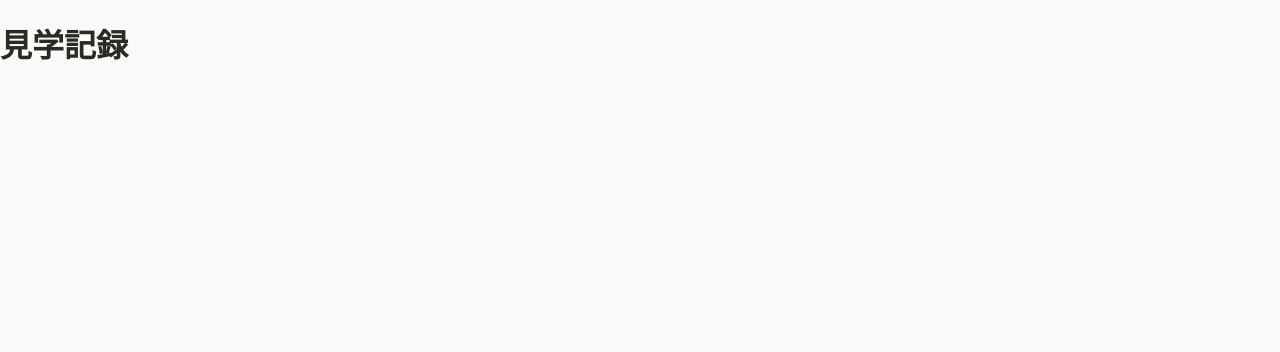
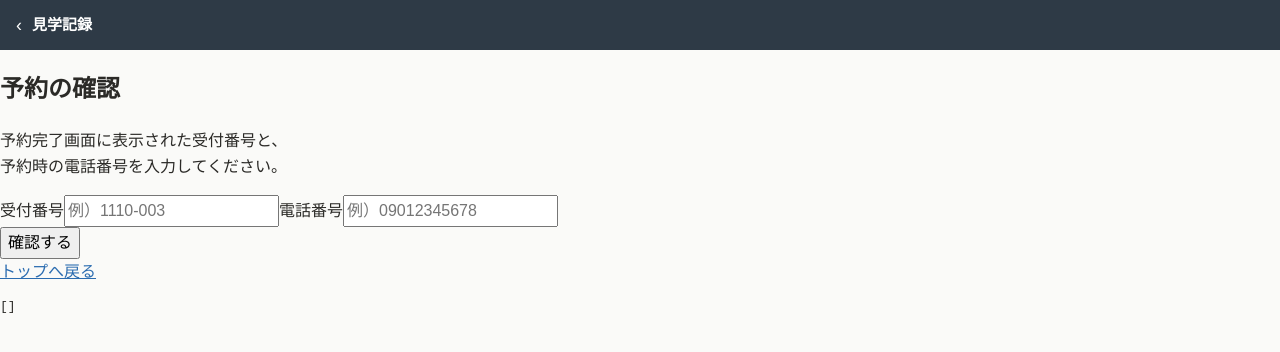
Before and after one commit to yuuuu02030-glitch/iemiru_app, a React app in the folder frontend/: page /visit-record in a window 1280 px wide. Shown: the top 352 px of the page. Built offline with nearby package versions, Linux system fonts and the light colour scheme; the HTML template or start-up script is replaced by a standard one.

Commit message:
見学記録画面実装

```diff
--- a/frontend/src/pages/ReserveCompletePage.module.css
+++ b/frontend/src/pages/ReserveCompletePage.module.css
@@ -1,4 +1,3 @@
-/* ===== 全体 ===== */
 .main {
   max-width: 480px;
   margin: 0 auto;
@@ -9,7 +8,6 @@
   gap: 14px;
 }
 
-/* ===== チェックマーク ===== */
 .checkIcon {
   width: 56px;
   height: 56px;
@@ -29,7 +27,6 @@
   font-size: 18px;
 }
 
-/* ===== 受付番号の箱（④ カード） ===== */
 .receptionBox {
   background: #f1f0ed;
   border: 1px solid var(--border);
@@ -55,7 +52,6 @@
   font-size: 14px;
 }
 
-/* ===== 注意書き ===== */
 .note {
   margin: 0;
   background: #f1f0ed;
@@ -66,7 +62,6 @@
   text-align: left;
 }
 
-/* ===== トップへ戻る ===== */
 .backLink {
   align-self: flex-start;
   font-size: 13px;
--- a/frontend/src/pages/ReservePage.module.css
+++ b/frontend/src/pages/ReservePage.module.css
@@ -83,7 +83,7 @@
 }
 
 .houseCard input {
-  accent-color: var(--orange);
+  accent-color: rgb(224 106 16 / 0.5);
 }
 
 .sectionHead {
--- a/frontend/src/pages/VisitRecordPage.jsx
+++ b/frontend/src/pages/VisitRecordPage.jsx
@@ -1,5 +1,194 @@
+import { useState } from "react";
+import { Link } from "react-router";
+import CustomerHeader from "../components/CustomerHeader";
+
 function VisitRecordPage() {
-  return <h1>見学記録</h1>;
+  const [form, setForm] = useState({
+    receptionNo: "",
+    phone: "",
+  });
+  const [result, setResult] = useState(null);
+  const [errors, setErrors] = useState({});
+  const [records, setRecords] = useState([]);
+  const [message, setMessage] = useState("");
+  const [submitting, setSubmitting] = useState(false);
+
+  const handleChange = (e) => {
+    const { name, value } = e.target;
+    setForm({ ...form, [name]: value });
+  };
+
+  const handleSubmit = async (e) => {
+    e.preventDefault();
+
+    if (submitting) return;
+
+    setSubmitting(true);
+    setMessage("");
+    setErrors({});
+
+    const body = {
+      receptionNo: form.receptionNo || null,
+      phone: form.phone || null,
+    };
+
+    try {
+      const res = await fetch("/api/visit-records/verify", {
+        method: "POST",
+        headers: { "Content-Type": "application/json" },
+        body: JSON.stringify(body),
+      });
+      const data = await res.json();
+
+      if (res.ok) {
+        setResult(data);
+        setRecords(data.records);
+      } else {
+        setMessage(data.message);
+        setErrors(data.errors || {});
+      }
+    } catch {
+      setMessage("通信に失敗しました。時間をおいてもう一度お試しください");
+    } finally {
+      setSubmitting(false);
+    }
+  };
+
+  const handleSave = async (e) => {
+    e.preventDefault();
+
+    if (submitting) return;
+
+    setSubmitting(true);
+    setMessage("");
+    setErrors({});
+
+    const body = {
+      receptionNo: form.receptionNo,
+      phone: form.phone,
+      records: records.map((r) => ({
+        houseId: r.houseId,
+        visited: r.visited,
+        favorite: r.favorite,
+      })),
+    };
+
+    try {
+      const res = await fetch("/api/visit-records", {
+        method: "PUT",
+        headers: { "Content-Type": "application/json" },
+        body: JSON.stringify(body),
+      });
+      const data = await res.json();
+
+      if (res.ok) {
+        setMessage(data.message);
+      } else {
+        setMessage(data.message);
+        setErrors(data.errors || {});
+      }
+    } catch {
+      setMessage("通信に失敗しました。時間をおいてもう一度お試しください");
+    } finally {
+      setSubmitting(false);
+    }
+  };
+
+  const toggleRecord = (houseId, key) => {
+    setRecords(
+      records.map((r) =>
+        r.houseId === houseId ? { ...r, [key]: !r[key] } : r,
+      ),
+    );
+  };
+
+  return (
+    <>
+      <CustomerHeader title={"見学記録"} backTo={"/"} />
+
+      <main>
+        {result ? (
+          <form onSubmit={handleSave}>
+            <section>
+              <h2>{result.name}様の見学記録</h2>
+              <p>見た棟と、気に入った棟にチェックしてください。</p>
+              {errors.records && <p>{errors.records}</p>}
+              {records.map((record) => (
+                <div key={record.houseId}>
+                  <p>
+                    No.{record.houseId} {record.companyName}
+                  </p>
+                  <label>
+                    <input
+                      type="checkbox"
+                      checked={record.visited}
+                      onChange={() => toggleRecord(record.houseId, "visited")}
+                    />
+                    見た
+                  </label>
+                  <label>
+                    <input
+                      type="checkbox"
+                      checked={record.favorite}
+                      onChange={() => toggleRecord(record.houseId, "favorite")}
+                    />
+                    気に入った
+                  </label>
+                </div>
+              ))}
+            </section>
+
+            <button type="submit" disabled={submitting}>
+              {submitting ? "送信中..." : "登録する"}
+            </button>
+          </form>
+        ) : (
+          <form onSubmit={handleSubmit}>
+            <section>
+              <h2>予約の確認</h2>
+              <p>
+                予約完了画面に表示された受付番号と、
+                <br />
+                予約時の電話番号を入力してください。
+              </p>
+
+              <label>
+                受付番号
+                {errors.receptionNo && <p>{errors.receptionNo}</p>}
+                <input
+                  type="text"
+                  name="receptionNo"
+                  value={form.receptionNo}
+                  onChange={handleChange}
+                  placeholder="例）1110-003"
+                />
+              </label>
+
+              <label>
+                電話番号
+                {errors.phone && <p>{errors.phone}</p>}
+                <input
+                  type="tel"
+                  name="phone"
+                  value={form.phone}
+                  onChange={handleChange}
+                  placeholder="例）09012345678"
+                />
+              </label>
+            </section>
+
+            <button type="submit" disabled={submitting}>
+              {submitting ? "送信中..." : "確認する"}
+            </button>
+          </form>
+        )}
+        {message && <p>{message}</p>}
+        <Link to="/">トップへ戻る</Link>
+      </main>
+
+      <pre>{JSON.stringify(records, null, 2)}</pre>
+    </>
+  );
 }
 
 export default VisitRecordPage;
```
Also changed, not shown: frontend/src/pages/TopPage.module.css (+0 -8 lines).
